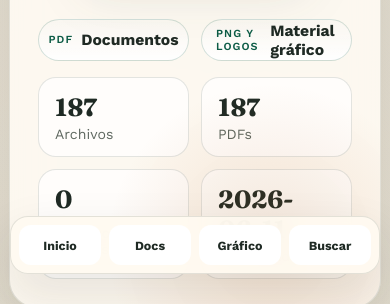
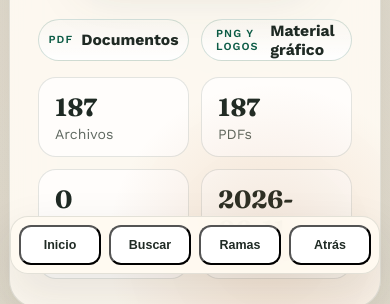
Before and after one commit to NachoPDFdev/Biblioteca-scout-chile, a plain HTML site: page index.html in a window 390 px wide. Shown: the part 558-862 px from the top of the page. Drawn offline with nearby package versions, Linux system fonts and the light colour scheme; no server answers.

Commit message:
Improve mobile navigation and filter history

```diff
--- a/index.html
+++ b/index.html
@@ -68,6 +68,13 @@
           <p class="result-count" id="result-count">0 resultados</p>
         </div>
         <div class="category-chips" id="category-chips"></div>
+        <div class="active-context" id="active-context" hidden>
+          <div>
+            <p class="active-context-label">Vista actual</p>
+            <p class="active-context-title" id="active-context-title">Toda la biblioteca</p>
+          </div>
+          <button class="ghost-button" id="clear-category" type="button">Limpiar filtro</button>
+        </div>
         <p class="config-warning" id="config-warning" hidden>
           Falta configurar la URL base de R2 en <code>config.js</code>.
         </p>
@@ -91,11 +98,11 @@
       ↑ Arriba
     </button>
 
-    <nav class="mobile-dock" aria-label="Accesos móviles">
-      <a href="#top" class="dock-link">Inicio</a>
-      <a href="#documentos" class="dock-link">Docs</a>
-      <a href="/material-grafico" class="dock-link">Gráfico</a>
-      <a href="#search" class="dock-link">Buscar</a>
+    <nav class="mobile-dock" id="mobile-dock" aria-label="Accesos móviles">
+      <button class="dock-link" data-dock-action="home" type="button">Inicio</button>
+      <button class="dock-link" data-dock-action="search" type="button">Buscar</button>
+      <button class="dock-link" data-dock-action="categories" type="button">Ramas</button>
+      <button class="dock-link" data-dock-action="back" type="button">Atrás</button>
     </nav>
 
     <template id="section-template">
```
